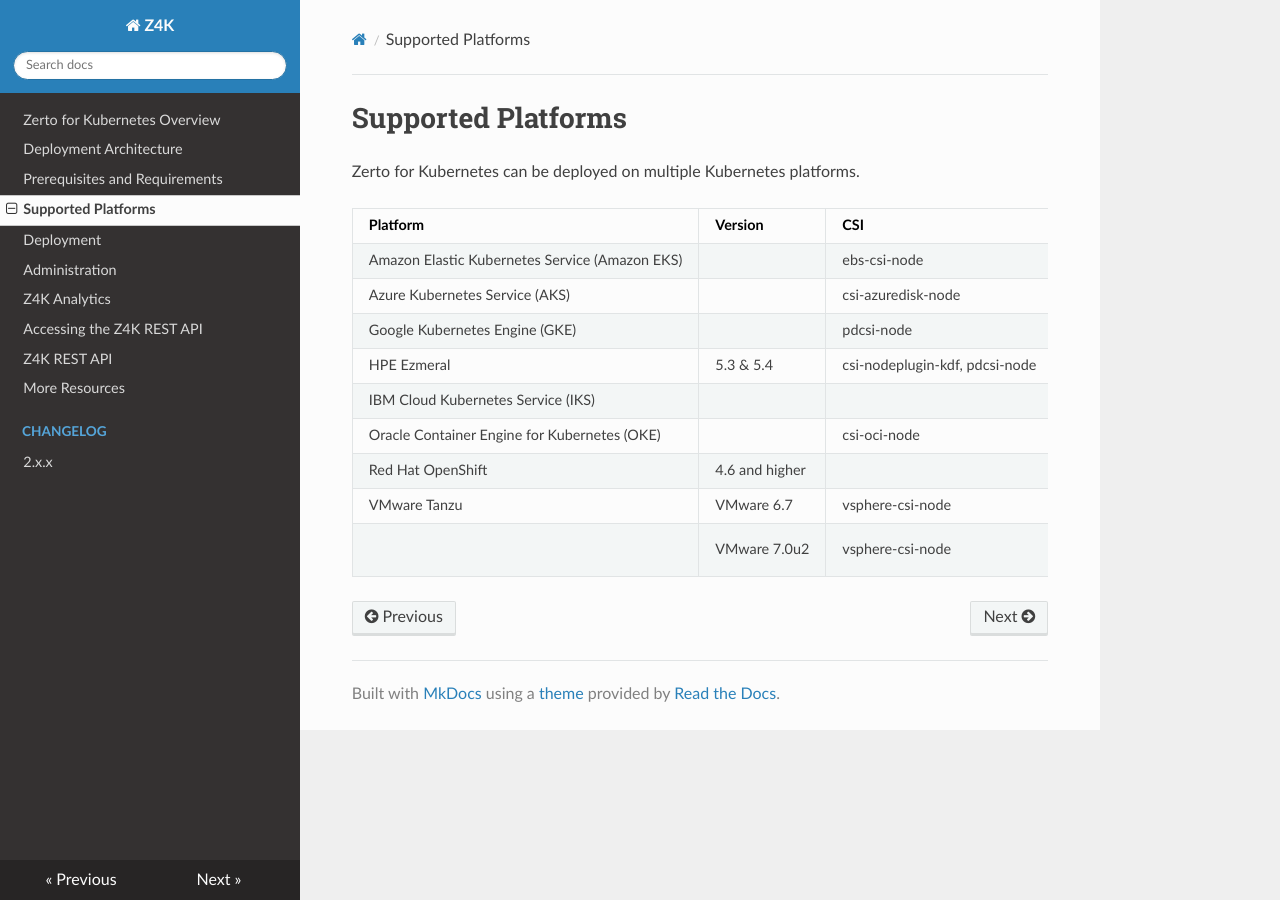
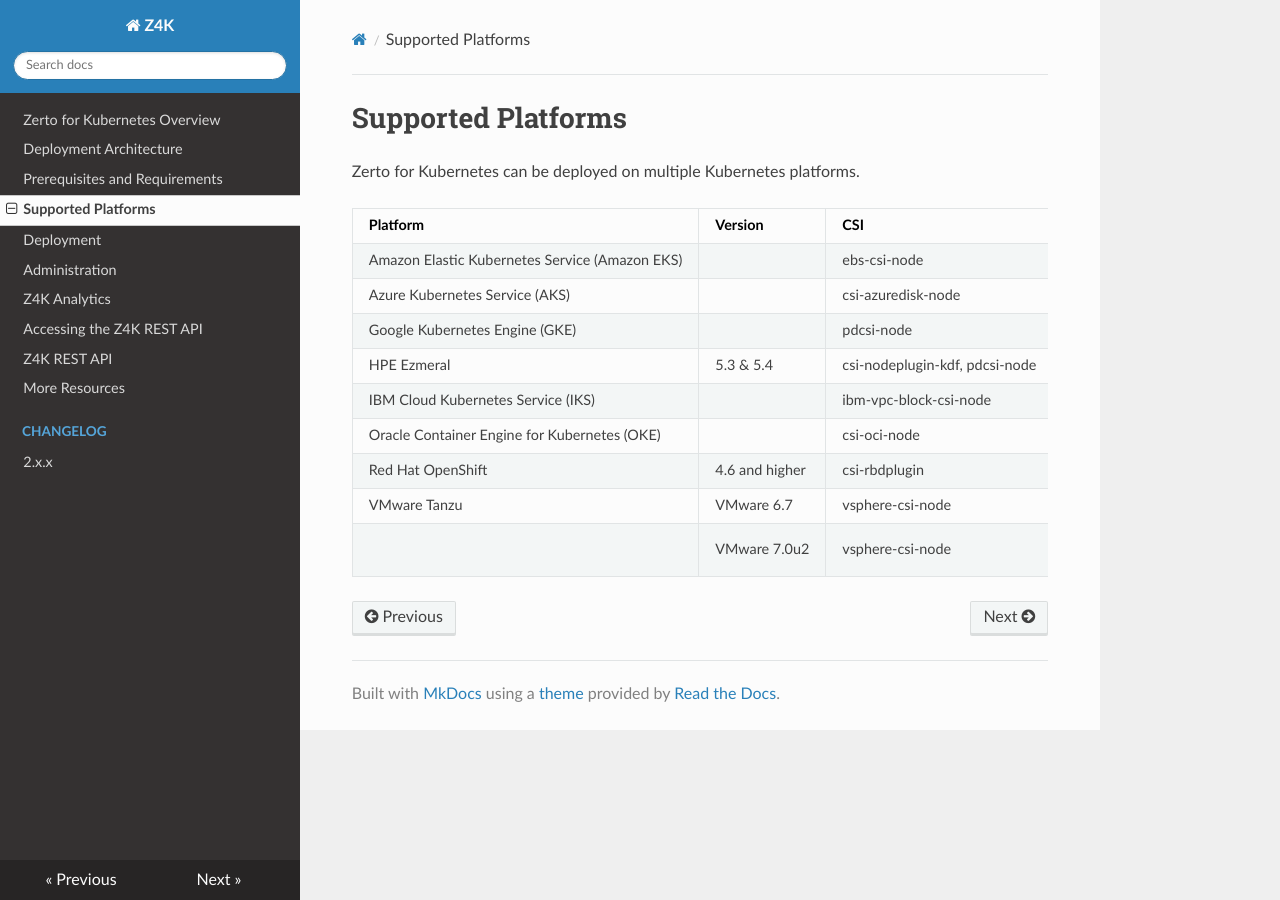
Before and after one commit to ZertoPublic/Z4K, an MkDocs documentation site: the page built from docs/SupportedPlatforms.md, in a window 1280 px wide. Built offline with MkDocs 1.6.1, drawn with Linux system fonts in a browser that asks for light colours.

Commit message:
Update SupportedPlatforms.md

```diff
--- a/docs/SupportedPlatforms.md
+++ b/docs/SupportedPlatforms.md
@@ -8,8 +8,8 @@
 | Azure Kubernetes Service (AKS)|   |  csi-azuredisk-node   |  |
 | Google Kubernetes Engine (GKE)|   | pdcsi-node | COS nodes are not supported. Therefore, Autopilot deployment is not supported.|  |
 | HPE Ezmeral | 5.3 & 5.4 |csi-nodeplugin-kdf, pdcsi-node| XFS is not supported. |
-| IBM Cloud Kubernetes Service (IKS) |  |    |
+| IBM Cloud Kubernetes Service (IKS) |  | ibm-vpc-block-csi-node |   |
 | Oracle Container Engine for Kubernetes (OKE) |   |csi-oci-node |Supported in combination with Rook. |
-| Red Hat OpenShift | 4.6 and higher  | |  |
+| Red Hat OpenShift | 4.6 and higher  |csi-rbdplugin  |  |
 | VMware Tanzu  | VMware 6.7 | vsphere-csi-node |Supported in combination with Rook. |
 |   | VMware 7.0u2 |vsphere-csi-node |Full native support. <br> Kubernetes 1.19.9\1.20.5 or higher (CSI Block device support) on top of Tanzu Kubernetes Grid (TKG) is supported.  ||
```
